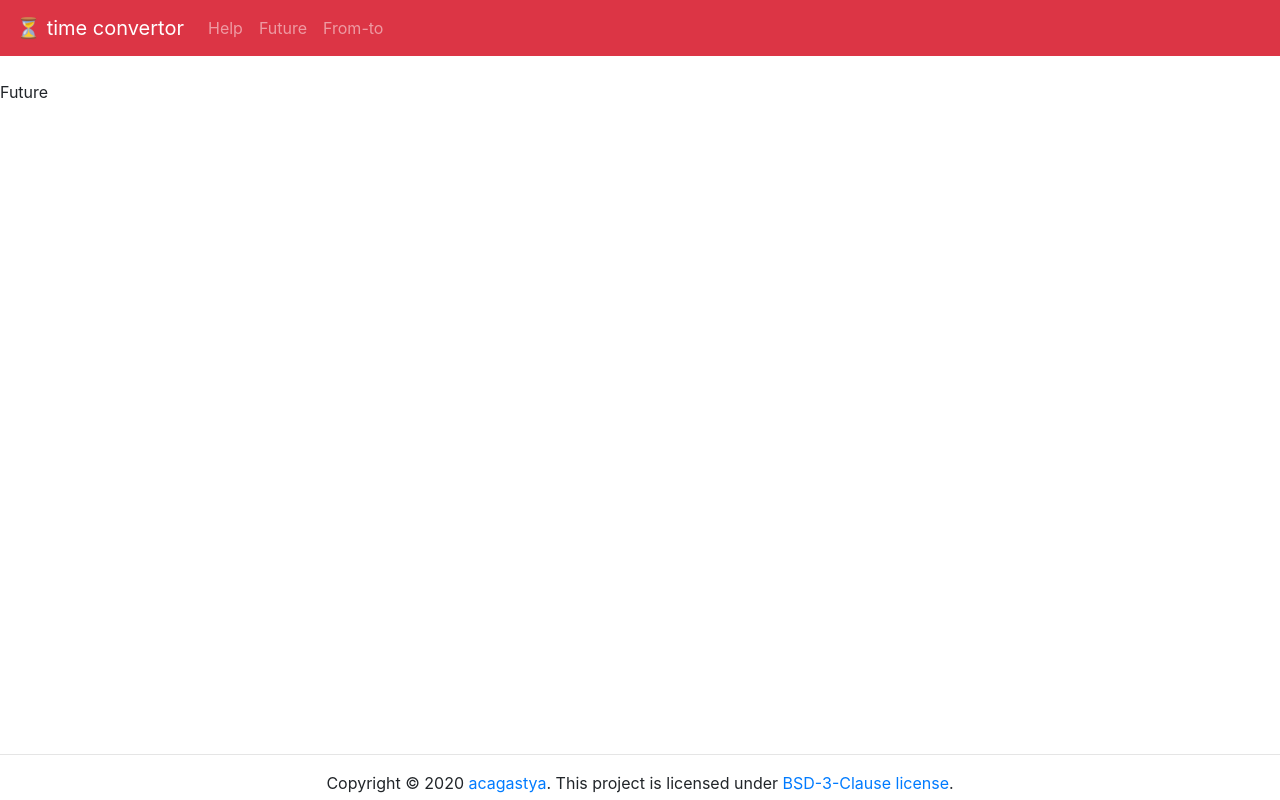
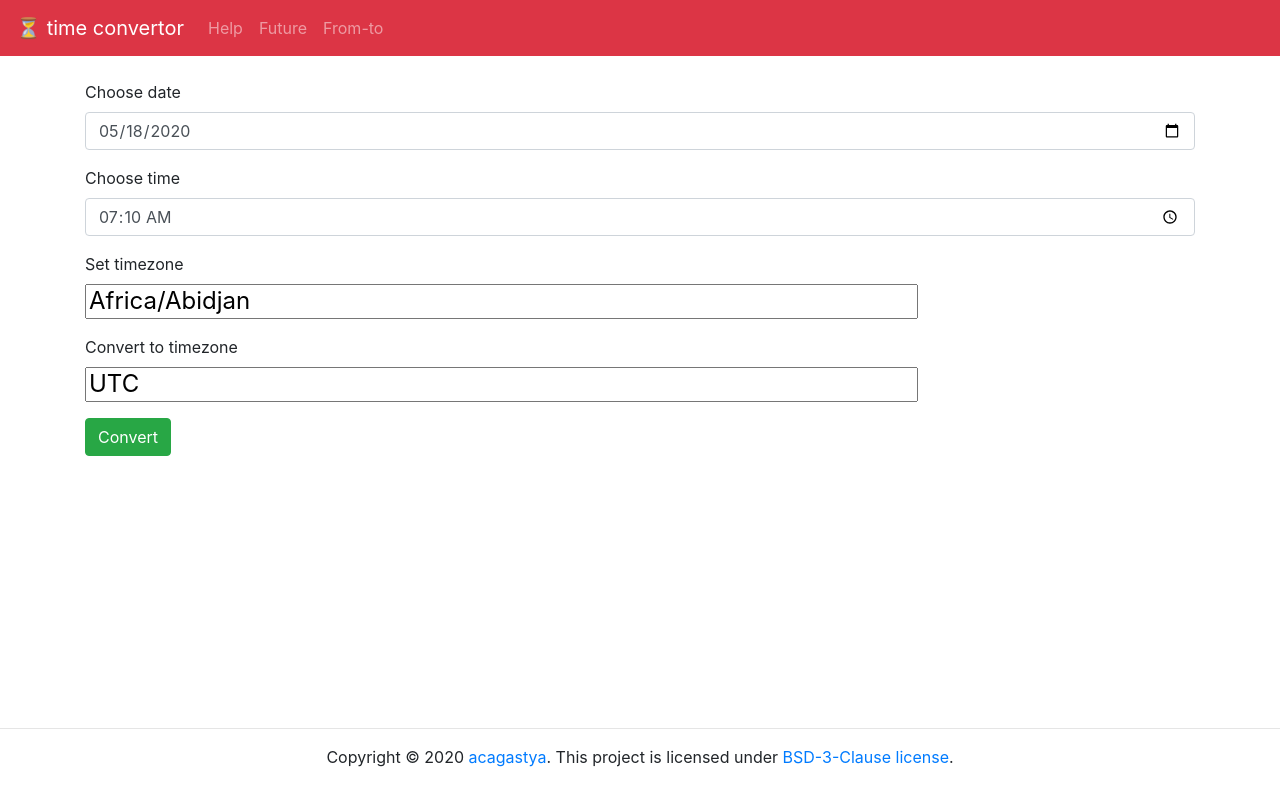
Before and after one commit to acagastya/time-convertor, a React (Create React App) app: page /future in a window 1280 px wide. Built offline with nearby package versions, Linux system fonts and the light colour scheme.

Commit message:
implement future + footer

```diff
--- a/src/comp/currentTime.js
+++ b/src/comp/currentTime.js
@@ -11,7 +11,7 @@ function CurrentTime() {
     TZ2
   );
   return (
-    <div className="time-conversion">
+    <div className="time-conversion container" style={{ minHeight: '75vh' }}>
       <div className="row mb-3" id="fromto">
         <div className="col text-right" id="labels-from">
           <h1>From</h1>
--- a/src/comp/footer.js
+++ b/src/comp/footer.js
@@ -3,9 +3,12 @@ import React from 'react';
 function Footer() {
   const year = new Date().getFullYear();
   return (
-    <footer className="w-100" style={{ bottom: 0, left: 0, position: 'fixed' }}>
+    <footer className="w-100 mt-5" style={{ bottom: 0 }}>
       <hr style={{ marginTop: 0 }} />
-      <div className="page-footer text-center" style={{ paddingBottom: '5px' }}>
+      <div
+        className="page-footer text-center ml-1 mr-1"
+        style={{ paddingBottom: '5px' }}
+      >
         Copyright &copy; {year}{' '}
         <a
           href="https://en.wikinews.org/wiki/User:Acagastya"
--- a/src/comp/fromToTime.js
+++ b/src/comp/fromToTime.js
@@ -15,7 +15,7 @@ function FromToTime() {
     TZ1
   );
   return (
-    <div className="time-conversion">
+    <div className="time-conversion container" style={{ minHeight: '75vh' }}>
       <div className="row mb-3" id="fromto">
         <div className="col text-right" id="labels-from">
           <h1>From</h1>
--- a/src/comp/future.js
+++ b/src/comp/future.js
@@ -1,7 +1,197 @@
 import React from 'react';
+import moment from 'moment-timezone';
+
+import AutoCompleteText from '../comp/autoCompleteText';
 
 function Future() {
-  return 'Future';
+  const now = moment(new Date());
+  const today = now.format('YYYY-MM-DD');
+  const guess = moment.tz.guess();
+  const timeRightNow = now.format('HH:mm');
+  const [date, setDate] = React.useState(today);
+  const [time, setTime] = React.useState(timeRightNow);
+  const [TZ1, setTZ1] = React.useState(guess);
+  const [TZ2, setTZ2] = React.useState('UTC');
+  const [err, setErr] = React.useState('');
+  const [convertedTime, setConvertedTime] = React.useState(undefined);
+  const [chosenTime, setChosenTime] = React.useState(undefined);
+  function handleDateChange(e) {
+    setDate(e.target.value);
+    setConvertedTime(undefined);
+  }
+
+  function handleTimeChange(e) {
+    setTime(e.target.value);
+    setConvertedTime(undefined);
+  }
+
+  function handleSubmit(e) {
+    e.preventDefault();
+    // 0. Reset error
+    setErr('');
+    setConvertedTime(undefined);
+    setChosenTime(undefined);
+    // 1. validate chosen date
+    const chosenDate = moment(date);
+    if (!chosenDate.isValid()) {
+      setErr('Chosen date is not valid.');
+      console.warn(err);
+      return;
+    }
+    // 1.1 chosenDate is in the range
+    const epoch = moment('01-18-2038', 'MM-DD-YYYY');
+    if (epoch.unix() - chosenDate.unix() < 0) {
+      setErr('Chosen date is outside the maximum permissible limit.');
+      console.warn(err);
+      return;
+    }
+    // if (chosenDate.unix() - now.unix() < 0) {
+    //   setErr('Chosen date is in the past.');
+    //   console.log(err);
+    //   return;
+    // }
+
+    // 2. validate chosen time
+    const dateStr = chosenDate.format('YYYY-MM-DD');
+    const timeStr = time;
+    const completeTimeStr = `${dateStr} ${timeStr}`;
+    const completeTime = moment.tz(completeTimeStr, TZ1);
+    if (!completeTime.isValid) {
+      setErr('Error occurred while parsing time.');
+      console.warn(err);
+      return;
+    }
+    // 3. validate chosen timezone
+    if (moment.tz.names().indexOf(TZ1) < 0) {
+      setErr('Selected timezone does not exist.');
+      return;
+    }
+    // 4. validate set timezone
+    if (moment.tz.names().indexOf(TZ2) < 0) {
+      setErr('Destination timezone does not exist.');
+      return;
+    }
+    // 5. convert time
+    setChosenTime(completeTime.tz(TZ1).format('HH:mm:ss MMM DD, YYYY'));
+    const convTime = completeTime.tz(TZ2).format('HH:mm:ss MMM DD, YYYY');
+    setConvertedTime(convTime);
+  }
+
+  return (
+    <div className="container" style={{ minHeight: '75vh' }}>
+      <form onSubmit={handleSubmit}>
+        <div className="form-group">
+          <label htmlFor="choose-date">Choose date</label>
+          <input
+            aria-describedby="choose-date"
+            className="form-control"
+            id="choose-date"
+            max={'2038-01-18'}
+            min={now}
+            name="choose-date"
+            onChange={handleDateChange}
+            placeholder="Enter date"
+            type="date"
+            value={date}
+          />
+        </div>
+        <div className="form-group">
+          <label htmlFor="choose-time">Choose time</label>
+          <input
+            aria-describedby="choose-time"
+            className="form-control"
+            id="choose-time"
+            name="choose-time"
+            onChange={handleTimeChange}
+            placeholder="Enter time"
+            type="time"
+            value={time}
+          />
+        </div>
+        <div className="form-group">
+          <label htmlFor="choose-from-timezone">Set timezone</label>
+          <AutoCompleteText
+            autofocus={false}
+            changeValue={setTZ1}
+            clearInput={setConvertedTime}
+            defaultValue={TZ1}
+            id="choose-from-timezone"
+            placeholder="Set timezone"
+          />
+        </div>
+        <div className="form-group">
+          <label htmlFor="convert-to-timezone">Convert to timezone</label>
+          <AutoCompleteText
+            autofocus={false}
+            changeValue={setTZ2}
+            clearInput={setConvertedTime}
+            defaultValue={TZ2}
+            id="convert-to-timezone"
+            placeholder="Convert to timezone"
+          />
+        </div>
+        <button type="submit" className="btn btn-success">
+          Convert
+        </button>
+      </form>
+      {!!err === true ? (
+        <ErrorAlert msg={err} />
+      ) : !!convertedTime === true ? (
+        <FutureConversion
+          chosenTime={chosenTime}
+          convertedTime={convertedTime}
+          TZ1={TZ1}
+          TZ2={TZ2}
+        />
+      ) : null}
+    </div>
+  );
+}
+
+function FutureConversion({ chosenTime, convertedTime, TZ1, TZ2 }) {
+  const mmChosenTime = moment(chosenTime, 'HH:mm:ss DD MMM, YYYY');
+  const mmConvTime = moment(convertedTime, 'HH:mm:ss MMM DD, YYYY');
+  const fromLbl = moment.tz.zone(TZ1).abbr(mmChosenTime);
+  const toLbl = moment.tz.zone(TZ2).abbr(mmConvTime);
+  return (
+    <div className="mt-5">
+      <div className="row">
+        <div className="col">
+          <h1>{TZ1.replace(/_/g, ' ')}</h1>
+        </div>
+        <div className="col">
+          <h1>{TZ2.replace(/_/g, ' ')}</h1>
+        </div>
+      </div>
+      <div className="row">
+        <div className="col">
+          {chosenTime} ({fromLbl})
+        </div>
+        <div className="col">
+          {convertedTime} ({toLbl})
+        </div>
+      </div>
+    </div>
+  );
+}
+
+function ErrorAlert({ msg }) {
+  return (
+    <div
+      className="alert alert-warning alert-dismissible fade show"
+      role="alert"
+    >
+      {msg}
+      <button
+        type="button"
+        className="close"
+        data-dismiss="alert"
+        aria-label="Close"
+      >
+        <span aria-hidden="true">&times;</span>
+      </button>
+    </div>
+  );
 }
 
 export default Future;
--- a/src/comp/help.js
+++ b/src/comp/help.js
@@ -6,6 +6,7 @@ function Help() {
   const tz = moment.tz.guess();
   const tzAbbr = moment.tz.zone(tz).abbr(moment());
   return (
+    <div className="container" style={{ minHeight: '75vh' }}>
       <ol>
         <li>
           Use the{' '}
@@ -19,8 +20,8 @@ function Help() {
           >
             homepage
           </Link>{' '}
-        to convert your <span className="font-weight-bold">current time</span> (
-        {tzAbbr}) to other timezone.
+          to convert your <span className="font-weight-bold">current time</span>{' '}
+          ({tzAbbr}) to other timezone.
         </li>
         <li>
           Use the{' '}
@@ -54,6 +55,7 @@ function Help() {
           different timezones.
         </li>
       </ol>
+    </div>
   );
 }
 
```
Lines whose indentation alone changed are shown as unchanged.
